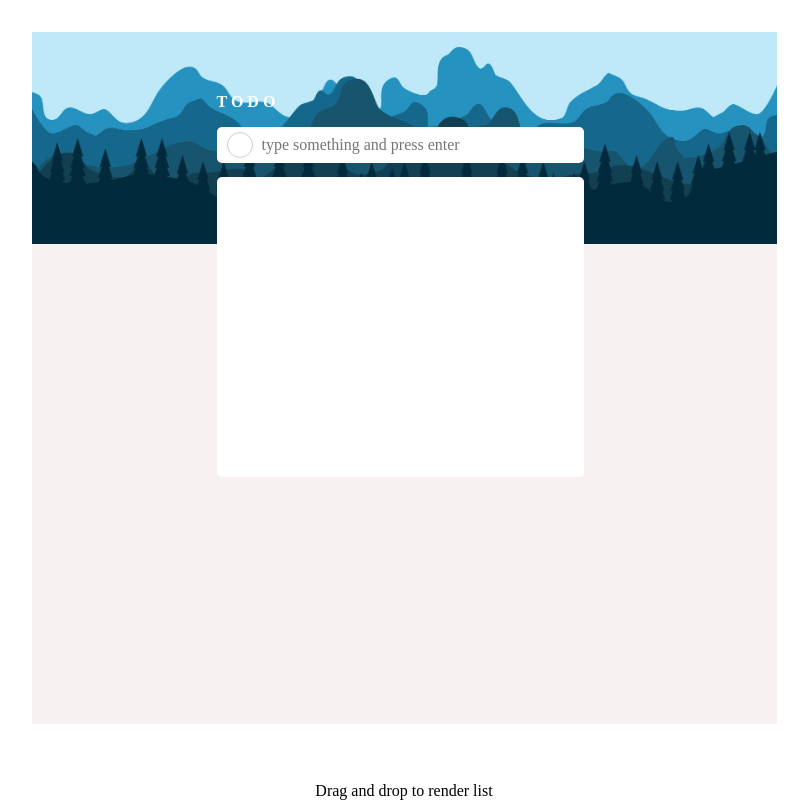
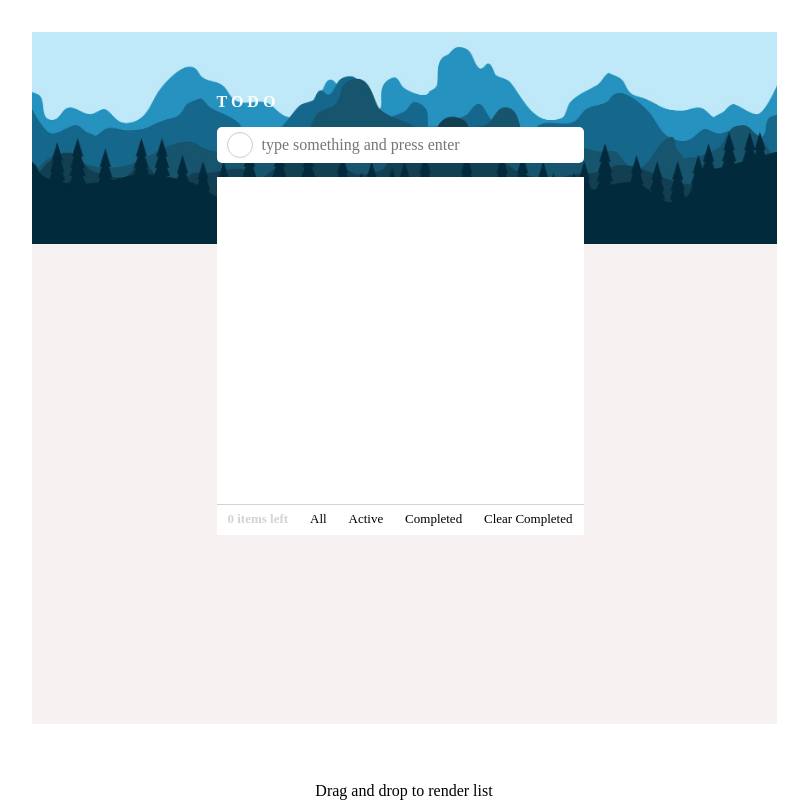
Before and after one commit to ismlslckk/todo-list-app, a React (Vite) app: page / in a window 1280 px wide. Shown: the whole page, without its empty margins (236-1044 px from the left). Built offline with nearby package versions, Linux system fonts and the light colour scheme; sample sign-in values are in the browser's storage.

Commit message:
todo list is refactored

```diff
--- a/src/components/molecules/TodoItem/index.tsx
+++ b/src/components/molecules/TodoItem/index.tsx
@@ -48,11 +48,16 @@ const TodoItem = (props:any) => {
         </span>
         )}
       </div>
-      {(isHovering
-        && (<div className={styles.todoItemRemove}><button className={styles.removeButton} type="button" onClick={() => handleRemoveItemClick()}>X</button></div>))}
+      <div className={styles.todoItemRemove}>
+        {((isHovering)
+        && (<button className={styles.removeButton} type="button" onClick={() => handleRemoveItemClick()}>X</button>))}
+
+      </div>
 
     </div>
   );
 };
 
 export default TodoItem;
+
+// className={styles['todo-item-remove']}
--- a/src/components/molecules/TodoItem/todoitem.module.scss
+++ b/src/components/molecules/TodoItem/todoitem.module.scss
@@ -23,6 +23,7 @@
 .todoItemRemove{
     display: flex;
     color:gray;
+    min-width: 25px;
     align-items: center;
     cursor: pointer;
 
--- a/src/components/organisms/Header/header.module.scss
+++ b/src/components/organisms/Header/header.module.scss
@@ -21,11 +21,6 @@
 .todoList{
     position: absolute;
     margin-top: 100px;
-    min-height: 300px;
-    min-width: 367px;
-    max-width: 367px;
     background-color: var(--white);
-    max-height: 300px;
-    overflow-y: scroll;
     border-radius: 5px;
 }
--- a/src/pages/TodoList/index.tsx
+++ b/src/pages/TodoList/index.tsx
@@ -1,13 +1,35 @@
+import { useEffect, useState } from 'react';
 import { TodoItem } from '@/components';
+import { InnerWrapper, Wrapper } from '@/components/atoms';
 import { useAppSelector } from '@/store';
+import { Todo } from '@/types';
+import styles from './todolist.module.scss';
 
 const TodoList = () => {
   const todos = useAppSelector((state) => state.todos);
+  const [leftItemCount, setLeftItemCount] = useState(0);
+
+  useEffect(() => {
+    setLeftItemCount(todos.filter((todo:Todo) => !todo.completed).length);
+  }, [todos]);
 
   return (
-    <>
-      {todos.map((item) => (<TodoItem key={item.id} todo={item} />))}
-    </>
+    <Wrapper>
+      <InnerWrapper>
+        <div className={styles.todoListBody}>
+          <div>
+            {todos.map((item) => (<TodoItem key={item.id} todo={item} />))}
+          </div>
+        </div>
+        <div className={styles.footer}>
+          <span className={styles.leftItemCount}>{`${leftItemCount} items left`}</span>
+          <span>All</span>
+          <span>Active</span>
+          <span>Completed</span>
+          <span>Clear Completed</span>
+        </div>
+      </InnerWrapper>
+    </Wrapper>
   );
 };
 
--- /dev/null
+++ b/src/pages/TodoList/todolist.module.scss
@@ -0,0 +1,25 @@
+.footer {
+    display: flex;
+    flex-direction: row;
+    justify-content: space-around;
+    align-items: center;
+    font-size: small;
+    min-height: 30px;
+    width: 100%;
+    border-top: solid 1px lightgray;
+    background-color: var(--white);
+
+    & .leftItemCount{
+        color:lightgray;
+        font-weight: bold;
+    }
+}
+
+.todoListBody{
+    min-height: 327px;
+    max-height: 327px;
+    min-width: 367px;
+    max-width: 367px;
+    background-color: var(--white);
+    overflow-y: scroll;
+}
```
